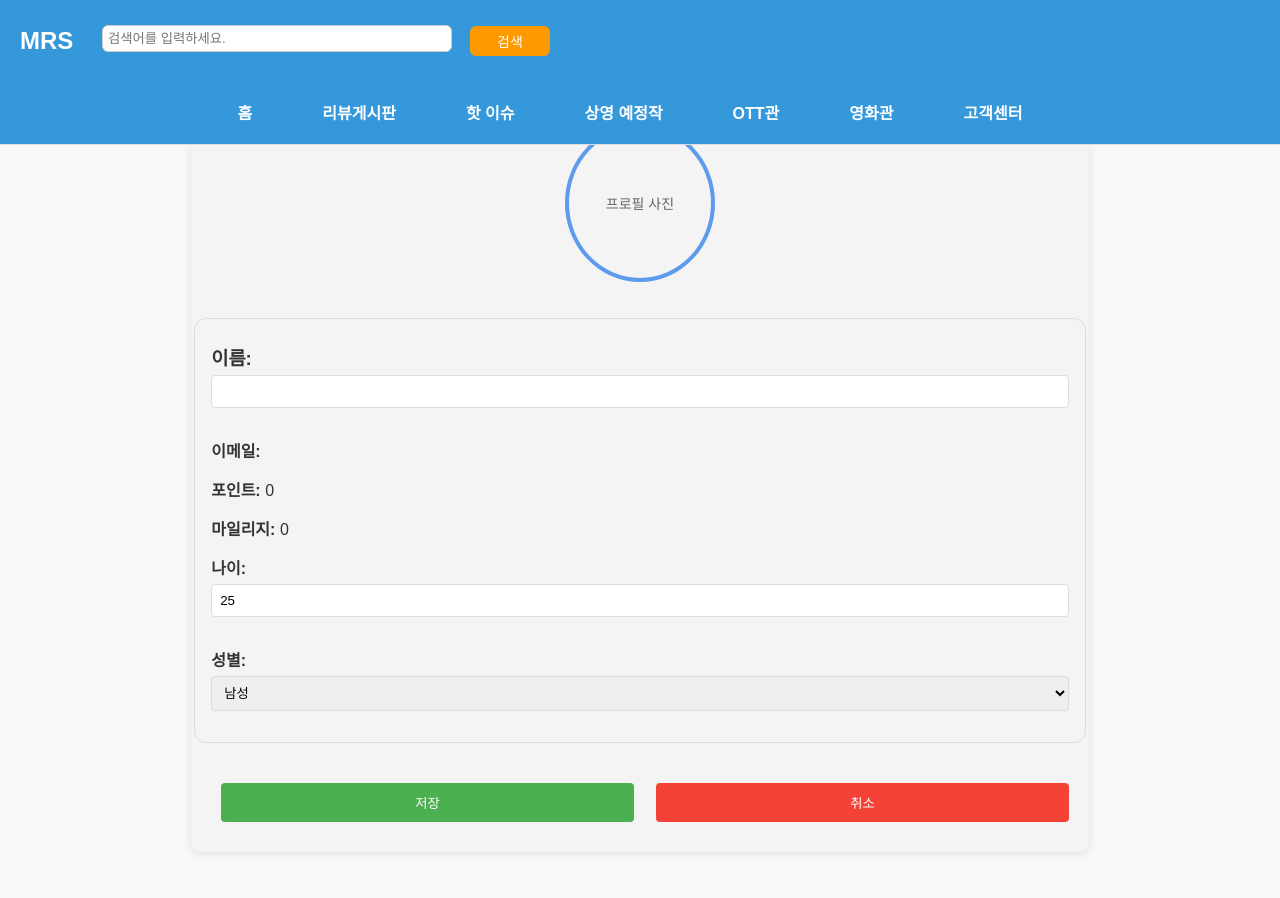
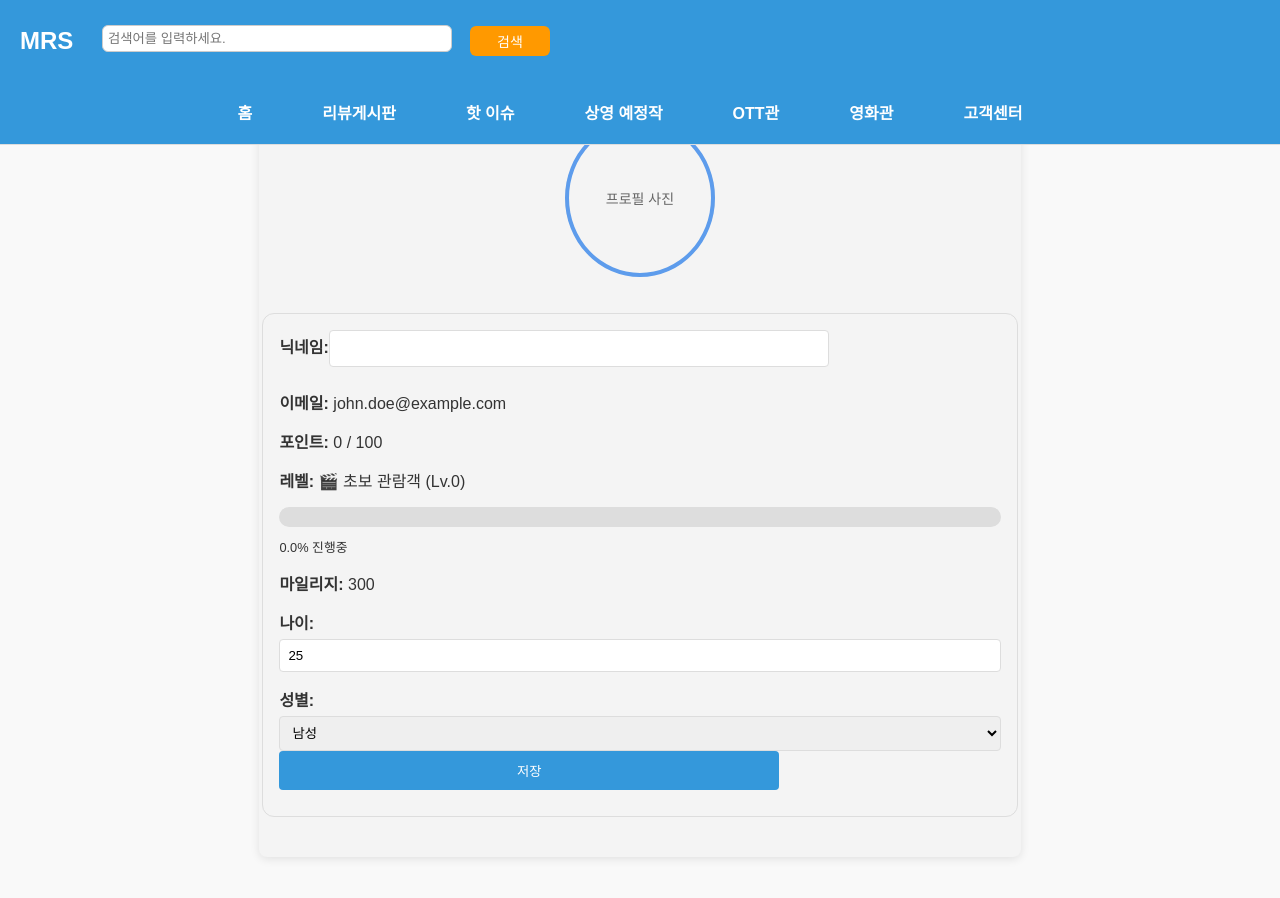
Before and after one commit to sseonu0902/team-project, a React (Create React App) app: page /update-profile in a window 1280 px wide. Shown: the top 898 px of the page. Built offline with nearby package versions, Linux system fonts and the light colour scheme.

Commit message:
프로필 수정사항까지 수정완료

```diff
--- a/src/EditProfile.js
+++ b/src/EditProfile.js
@@ -1,41 +1,88 @@
-import React, { useState, useEffect, useRef } from "react";
+import React, { useContext, useState, useEffect, useRef } from "react";
 import { useNavigate } from "react-router-dom";
+import axios from "axios"; // ⭐ 추가
 import "./EditProfile.css";
-import axios from "axios";
+import { UserContext } from "./UserContext";
 
 function EditProfile() {
   const navigate = useNavigate();
   const fileInputRef = useRef(null);
 
+  const [isLoggedIn, setIsLoggedIn] = useState(false);
   const [nickname, setNickname] = useState("");
-  const [email, setEmail] = useState("");
-  const [point, setPoint] = useState(0);
-  const [mileage, setMileage] = useState(0);
+  const [email, setEmail] = useState("john.doe@example.com");
+  const [point, setPoint] = useState(0); // ⭐ 초기 0으로
+  const [mileage, setMileage] = useState(300);
   const [profileImage, setProfileImage] = useState(null);
   const [age, setAge] = useState(25);
   const [gender, setGender] = useState("남성");
+  const { user, logout } = useContext(UserContext);
+  const [originalNickname, setOriginalNickname] = useState(""); // 상단 표시용
 
   useEffect(() => {
+    const loginStatus = localStorage.getItem("isLoggedIn") === "true";
+    setIsLoggedIn(loginStatus);
+
+    if (loginStatus) {
       const storedUser = localStorage.getItem("user");
       if (storedUser) {
         const userData = JSON.parse(storedUser);
+        if (userData.nickname) {
+          setOriginalNickname(userData.nickname);
           setNickname(userData.nickname);
-      setEmail(userData.email);
-      setAge(userData.age);
-      setGender(userData.gender);
-      fetchUserProfile(userData.email);
+          setEmail(userData.email || "john.doe@example.com");
+          if (userData.age) setAge(userData.age);
+          if (userData.gender) setGender(userData.gender);
+
+          // ⭐ 닉네임을 이용해 DB에서 최신 포인트 가져오기
+          axios.get(`http://localhost:4000/api/user-info`, {
+            params: { nickname: userData.nickname },
+          })
+          .then(res => {
+            setPoint(res.data.points); // 포인트 가져옴
+            // 필요한 경우 grade_name도 저장할 수 있음
+          })
+          .catch(err => {
+            console.error("유저 포인트 조회 실패:", err);
+          });
+        }
+      }
     }
   }, []);
 
-  const fetchUserProfile = async (email) => {
+  const handleSave = async () => {
+  const storedUser = JSON.parse(localStorage.getItem("user"));
+  if (!storedUser || !storedUser.user_id) {
+    alert("로그인 정보를 불러올 수 없습니다.");
+    return;
+  }
+
   try {
-      const response = await axios.get(`http://localhost:4000/mypage/${email}`);
-      const userData = response.data;
-      setPoint(userData.point);
-      setMileage(userData.mileage);
-    } catch (error) {
-      console.error("Error fetching user profile:", error);
+    await axios.put(`http://localhost:4000/api/user/${storedUser.user_id}/profile`, {
+      nickname,
+      age,
+      gender
+    });
+
+    alert("프로필이 수정되었습니다. 다시 로그인해주세요.");
+
+    // 로그아웃 처리
+    localStorage.removeItem("user");
+    localStorage.setItem("isLoggedIn", "false");
+
+    // 로그인 페이지로 이동
+    navigate("/login"); // 또는 "/LoginMain" 등 로그인 경로에 맞게 수정
+  } catch (err) {
+    console.error("프로필 저장 오류:", err);
+    alert("프로필 저장 실패: " + (err.response?.data?.message || "알 수 없는 오류"));
   }
+};
+
+  const handleLogout = () => {
+    localStorage.removeItem("user");
+    localStorage.setItem("isLoggedIn", "false");
+    setIsLoggedIn(false);
+    navigate("/Main");
   };
 
   const handleImageClick = () => {
@@ -49,31 +96,73 @@ function EditProfile() {
     }
   };
 
-  const handleSaveChanges = async () => {
-    try {
-      const updatedUser = {
-        nickname,
-        age,
-        gender,
-        email,
+  // 레벨 및 다음 레벨 포인트 계산
+  const getLevelInfo = (point) => {
+    const levels = [
+      { level: 1, point: 100 },
+      { level: 2, point: 200 },
+      { level: 3, point: 300 },
+      { level: 4, point: 400 },
+      { level: 5, point: 500 },
+      { level: 6, point: 600 },
+      { level: 7, point: 700 },
+      { level: 8, point: 800 },
+      { level: 9, point: 900 },
+      { level: 10, point: 1000 },
+      { level: 11, point: 1500 },
+      { level: 12, point: 1600 },
+      { level: 13, point: 1700 },
+      { level: 14, point: 1800 },
+      { level: 15, point: 1900 },
+      { level: 16, point: 2000 },
+      { level: 17, point: 2100 },
+      { level: 18, point: 2200 },
+      { level: 19, point: 2300 },
+      { level: 20, point: 2400 },
+      { level: 21, point: 3100 },
+      { level: 22, point: 3200 },
+      { level: 23, point: 3300 },
+      { level: 24, point: 3400 },
+      { level: 25, point: 3500 },
+      { level: 26, point: 3600 },
+      { level: 27, point: 3700 },
+      { level: 28, point: 3800 },
+      { level: 29, point: 3900 },
+      { level: 30, point: 4000 },
+      { level: 31, point: 5000 },
+      { level: 32, point: 5200 },
+      { level: 33, point: 5400 },
+      { level: 34, point: 5600 },
+      { level: 35, point: 5800 },
+      { level: 36, point: 6000 },
+      { level: 37, point: 6200 },
+      { level: 38, point: 6400 },
+      { level: 39, point: 6600 },
+      { level: 40, point: 6800 },
+    ];
+
+    let currentLevel = 1;
+    let nextLevelPoint = 100;
+
+    for (let i = 0; i < levels.length; i++) {
+      if (point < levels[i].point) {
+        currentLevel = levels[i].level - 1;
+        nextLevelPoint = levels[i].point;
+        break;
+      }
+    }
+
+    let title = "";
+    if (currentLevel <= 10) title = "🎬 초보 관람객";
+    else if (currentLevel <= 20) title = "🍿 시사회 출입자";
+    else if (currentLevel <= 30) title = "🎥 영화 평론가";
+    else title = "🧠 해석 장인";
+
+    return { currentLevel, nextLevelPoint, title };
   };
 
-      await axios.put(`http://localhost:4000/editprofile/${email}`, updatedUser);
-
-      // localStorage 업데이트
-      localStorage.setItem("user", JSON.stringify(updatedUser));
-
-      alert("프로필이 성공적으로 수정되었습니다.");
-      navigate("/profile");
-    } catch (error) {
-      console.error("프로필 저장 중 오류 발생:", error);
-      alert("프로필 저장에 실패했습니다.");
-    }
-  };
-
-  const handleCancel = () => {
-    navigate("/profile");
-  };
+  const { currentLevel, nextLevelPoint, title } = getLevelInfo(point);
+  const progress = Math.min((point / nextLevelPoint) * 100, 100);
 
   return (
   <div>
@@ -83,18 +172,20 @@ function EditProfile() {
         <input type="text" className="search-input" placeholder="검색어를 입력하세요." />
         <button className="search-button">검색</button>
       </div>
+      {isLoggedIn && originalNickname && (
           <p
             className="user-nickname"
             style={{ cursor: "pointer", textDecoration: "underline" }}
             onClick={() => navigate("/profile")}
           >
-          {nickname}님
+            {originalNickname}님
           </p>
-        <button className="logout-btn">로그아웃</button>
+        )}
+      <button className="logout-btn" onClick={handleLogout}>로그아웃</button>
     </header>
 
     <nav>
-        <a href="/main">홈</a>
+      <a href="#" onClick={(e) => { e.preventDefault(); navigate(user ? "/LoginMain" : "/Main"); }}>홈</a>
       <div className="dropdown">
         <a href="MR">리뷰게시판</a>
         <div className="dropdown-content">
@@ -139,7 +230,7 @@ function EditProfile() {
       <a href="*">고객센터</a>
     </nav>
 
-      <div className="edit-profile-card">
+    <div className="profile-card">
       <div className="profile-image">
         <div className="circle" onClick={handleImageClick}>
           {profileImage ? (
@@ -156,40 +247,35 @@ function EditProfile() {
           onChange={handleImageChange}
         />
       </div>
+
       <div className="profile-info">
-          <h3>
-            <strong>이름:</strong>
-            <input
-              type="text"
-              value={nickname}
-              onChange={(e) => setNickname(e.target.value)}
-            />
-          </h3>
+        <label><strong>닉네임:</strong></label>
+        <input value={nickname} onChange={(e) => setNickname(e.target.value)} />
+
         <p><strong>이메일:</strong> {email}</p>
-          <p><strong>포인트:</strong> {point}</p>
+
+        <p><strong>포인트:</strong> {point} / {nextLevelPoint}</p>
+        <p><strong>레벨:</strong> {title} (Lv.{currentLevel})</p>
+        <div className="progress-bar">
+          <div className="progress-fill" style={{ width: `${progress}%` }}></div>
+        </div>
+        <p style={{ fontSize: "0.8rem" }}>{progress.toFixed(1)}% 진행중</p>
+
         <p><strong>마일리지:</strong> {mileage}</p>
-          <p><strong>나이:</strong>
-            <input
-              type="number"
-              value={age}
-              onChange={(e) => setAge(e.target.value)}
-            />
-          </p>
-          <p><strong>성별:</strong>
+
+        <label><strong>나이:</strong></label>
+        <input type="number" value={age} onChange={(e) => setAge(Number(e.target.value))} />
+
+        <label><strong>성별:</strong></label>
         <select value={gender} onChange={(e) => setGender(e.target.value)}>
           <option value="남성">남성</option>
           <option value="여성">여성</option>
         </select>
-          </p>
-        </div>
 
-        <div className="button-group">
-          <button onClick={handleSaveChanges}>저장</button>
-          <button onClick={handleCancel}>취소</button>
+        <button onClick={handleSave}>저장</button>
       </div>
     </div>
   </div>
 );
 }
-
 export default EditProfile;
--- a/src/Profile.js
+++ b/src/Profile.js
@@ -1,7 +1,8 @@
-import React, { useState, useEffect, useRef,useContext } from "react";
+import React, { useContext, useState, useEffect, useRef } from "react";
+import { useNavigate } from "react-router-dom";
+import axios from "axios"; // ⭐ 추가
+import "./Profile.css";
 import { UserContext } from "./UserContext";
-import { useNavigate } from "react-router-dom";
-import "./Profile.css";
 
 function Profile() {
   const navigate = useNavigate();
@@ -43,27 +44,9 @@ function Profile() {
             console.error("유저 포인트 조회 실패:", err);
           });
         }
-        if (userData.age) setAge(userData.age);
-        if (userData.gender) setGender(userData.gender);
-        // 로그인 시 백엔드에서 포인트와 마일리지 가져오기
-        fetchUserProfile(userData.email);
       }
     }
   }, []);
-
-  // 백엔드에서 사용자 포인트와 마일리지 가져오기
-  const fetchUserProfile = async (email) => {
-    try {
-      const response = await axios.get(`http://localhost:4000/mypage/${email}`);
-      const userData = response.data;
-
-      // 서버에서 포인트와 마일리지 받아오기
-      setPoint(userData.point);
-      setMileage(userData.mileage); // <- 추가된 부분
-    } catch (error) {
-      console.error("Error fetching user profile:", error);
-    }
-  };
 
   const handleLogout = () => {
     localStorage.removeItem("user");
@@ -82,6 +65,8 @@ function Profile() {
       setProfileImage(URL.createObjectURL(file));
     }
   };
+
+  // 레벨 및 다음 레벨 포인트 계산
   const getLevelInfo = (point) => {
     const levels = [
       { level: 1, point: 100 },
```
Also changed, not shown: 1 other file (tests, documents, lock files or other folders). Lines whose indentation alone changed are shown as unchanged.
